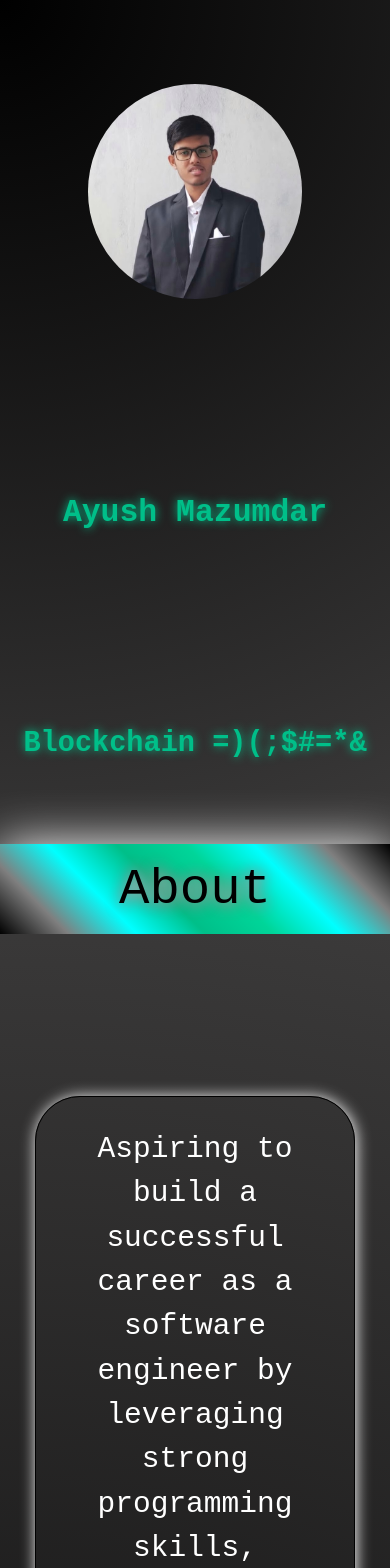
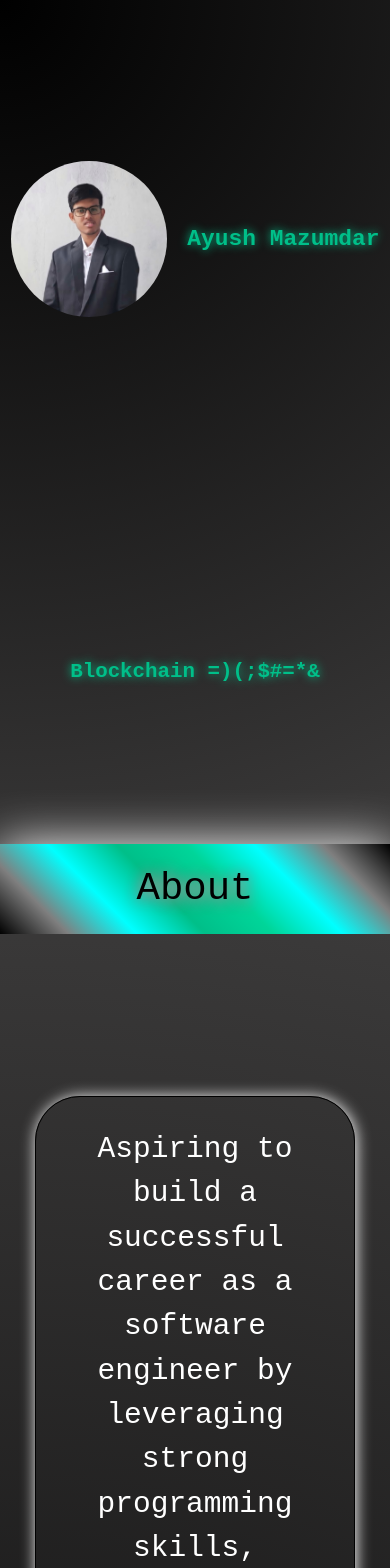
Before and after one commit to aysh-mzmdr/Portfolio, a React (Vite) app: page / in a window 390 px wide. Shown: the top 1568 px of the page. Built offline with nearby package versions, Linux system fonts and the light colour scheme.

Commit message:
Head font size fix

```diff
--- a/src/style.module.css
+++ b/src/style.module.css
@@ -38,7 +38,7 @@ h1{
     justify-content: center;
     align-items: center;
     gap:2em;
-    font-size: 1.5em;
+    font-size: 1.4em;
     text-shadow: 1px 1px 15px rgb(0, 191, 137) ;
 }
 .about{
@@ -106,7 +106,7 @@ h1{
 
 .head{
     color:black;
-    font-size: 6vh;
+    font-size: 3em;
     display: flex;
     align-items: center;
     justify-content: center;
@@ -225,7 +225,7 @@ h1{
         visibility: hidden;
     }
     .intro{
-        font-size: 1.1em;
+        font-size: 0.8em;
     }
 }
 
```
